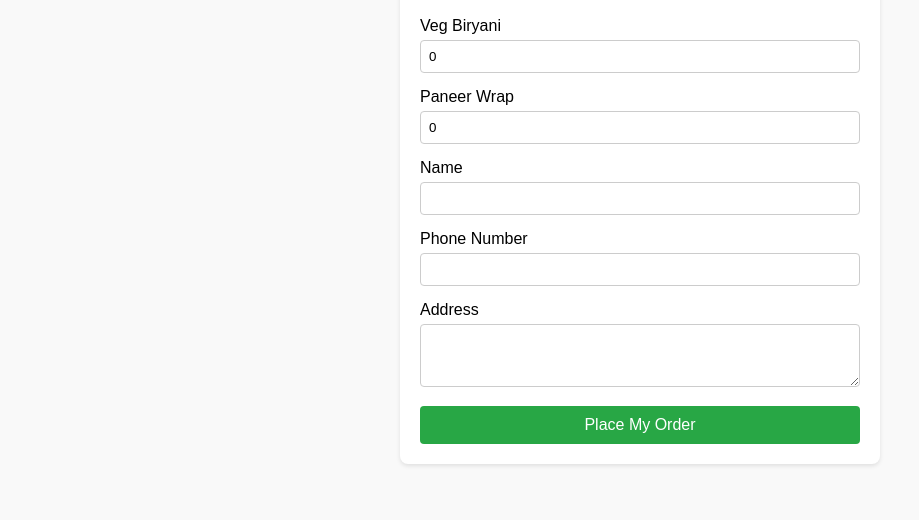
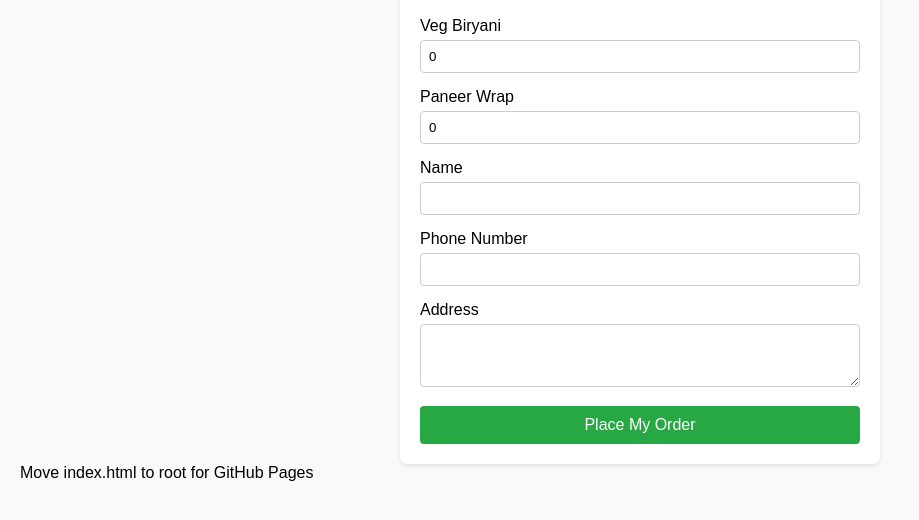
Before and after one commit to likhijai/Address_site, a plain HTML site: page index.html in a window 1280 px wide. Shown: the part 80-600 px from the top of the page, without its empty margins (0-919 px from the left). Drawn offline with Linux system fonts and the light colour scheme; files that its build step writes are made by us from their sources; files whose address does not match are found by name.

Commit message:
Update and rename frontend/index.html to index.html

```diff
--- a/frontend/index.html
+++ b/index.html
@@ -36,3 +36,5 @@
     <script src="script.js"></script>
 </body>
 </html>
+
+Move index.html to root for GitHub Pages
```
